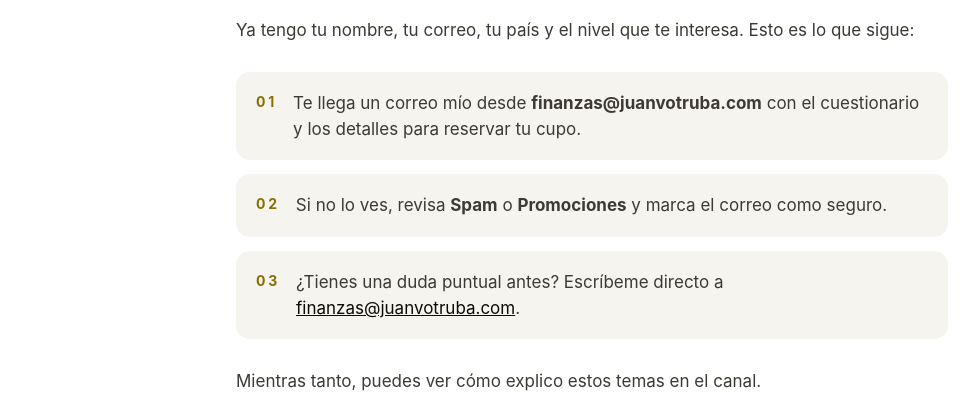
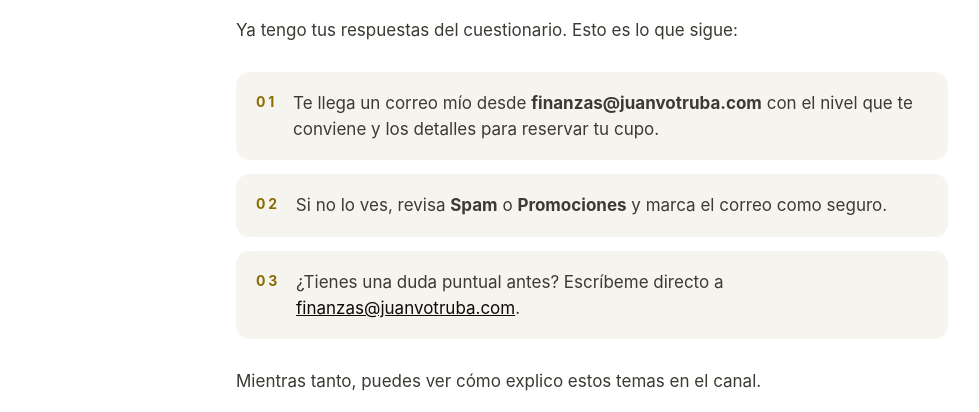
Before and after one commit to jp593fin/mentoria, a plain HTML site: page gracias.html in a window 1280 px wide. Shown: the part 363-775 px from the top of the page, without its empty margins (48-1027 px from the left). Drawn offline with Linux system fonts and the light colour scheme.

Commit message:
Add files via upload

```diff
--- a/gracias.html
+++ b/gracias.html
@@ -22,9 +22,9 @@
 <main class="page">
 <div class="eyebrow">Recibido</div>
 <h1>Te escribo en menos de 24 horas hábiles.</h1>
-<p>Ya tengo tu nombre, tu correo, tu país y el nivel que te interesa. Esto es lo que sigue:</p>
+<p>Ya tengo tus respuestas del cuestionario. Esto es lo que sigue:</p>
 <div class="steps">
-<div class="step"><small>01</small><p>Te llega un correo mío desde <strong>finanzas@juanvotruba.com</strong> con el cuestionario y los detalles para reservar tu cupo.</p></div>
+<div class="step"><small>01</small><p>Te llega un correo mío desde <strong>finanzas@juanvotruba.com</strong> con el nivel que te conviene y los detalles para reservar tu cupo.</p></div>
 <div class="step"><small>02</small><p>Si no lo ves, revisa <strong>Spam</strong> o <strong>Promociones</strong> y marca el correo como seguro.</p></div>
 <div class="step"><small>03</small><p>¿Tienes una duda puntual antes? Escríbeme directo a <a href="mailto:finanzas@juanvotruba.com?subject=Mentor%C3%ADa%201%3A1">finanzas@juanvotruba.com</a>.</p></div>
 </div>
```
